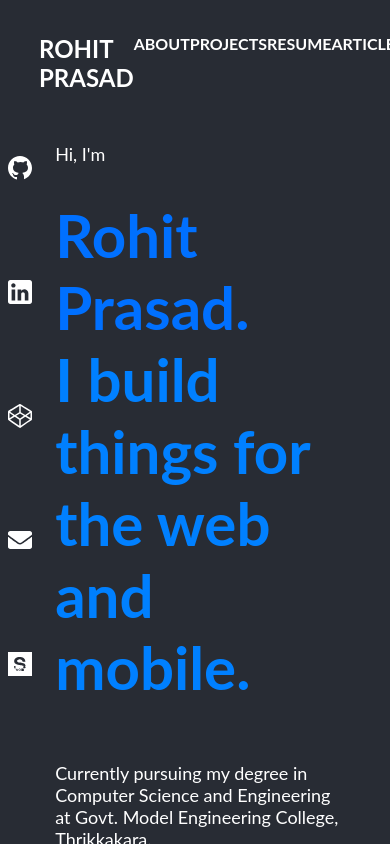
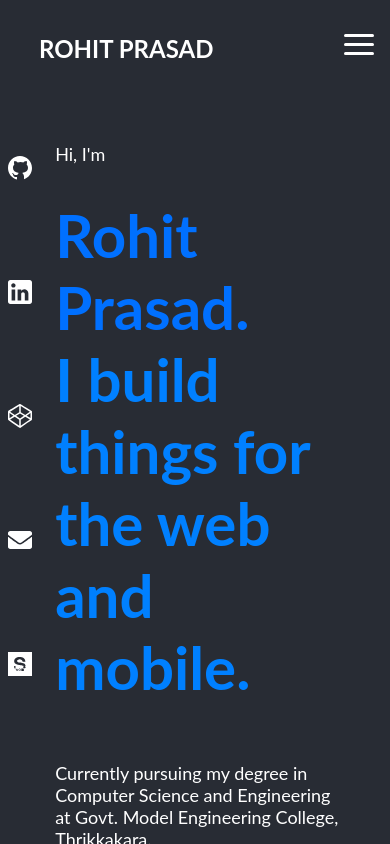
Before and after one commit to Maskedman99/mywebsite, a React (Create React App) app: page /resume in a window 390 px wide. Built offline with nearby package versions, Linux system fonts and the light colour scheme.

Commit message:
add toggle button

```diff
--- a/src/components/Navbar.js
+++ b/src/components/Navbar.js
@@ -1,29 +1,35 @@
-import React, {useContext} from 'react';
+import React, {useContext, useState} from 'react';
 import {NavLink} from 'react-router-dom';
 
 import {ThemeContext} from '../context/Themes';
 
 import ThemeToggle from './ThemeToggle';
 
-import '../css/Navbar.css'
+import useWindowDimensions from '../hooks/useWindowDimensions';
+import '../css/Navbar.css';
 
 const Navbar = () => {
+  const [isNavbarOpen, setIsNavbarOpen] = useState(false);
   const {theme} = useContext(ThemeContext);
-  const link = {
-    color: theme.foreground
-  };
+
+  const {width} = useWindowDimensions();
+  const link = {color: theme.foreground};
+
 
   return (
-    <div className="App-header-div">
+    <div className="Navbar-container">
       <NavLink to="/" exact className="Title" activeStyle={{pointerEvents: 'none'}} style={link}>
         ROHIT PRASAD
       </NavLink>
-      <div className="toggle-button">
-        <span class="bar"></span>
-        <span class="bar"></span>
-        <span class="bar"></span>
-      </div>
-      <div className="App-header-links">
+      {width < 800 && (
+        <div className="toggle-button" onClick={() => setIsNavbarOpen(!isNavbarOpen)}>
+          <span className="bar" style={{backgroundColor: theme.foreground}}></span>
+          <span className="bar" style={{backgroundColor: theme.foreground}}></span>
+          <span className="bar" style={{backgroundColor: theme.foreground}}></span>
+        </div>
+      )}
+      <div
+        className={width > 800 ? 'Navbar-linksHorizontal' : isNavbarOpen ? 'Navbar-linksVertical' : 'None'}>
         <NavLink to="/about" className="Links" activeClassName="activeLink" style={link}>
           ABOUT
         </NavLink>
--- a/src/components/Skills.js
+++ b/src/components/Skills.js
@@ -6,7 +6,7 @@ const Skills = ({skills}) => {
   return (
     <div className="Skills-Container">
       {skills.map(item => (
-        <div className="Skills-Skill">{item}</div>
+        <div key={item} className="Skills-Skill">{item}</div>
       ))}
     </div>
   );
--- a/src/css/Navbar.css
+++ b/src/css/Navbar.css
@@ -1,4 +1,4 @@
-.App-header-div {
+.Navbar-container {
   display: flex;
   text-align: center;
   flex-direction: row;
@@ -14,12 +14,22 @@
   margin-left: 10vw;
   cursor: pointer;
 }
-.App-header-links {
+.Navbar-linksHorizontal {
   display: flex;
   flex-direction: row;
   justify-content: space-evenly;
   flex-grow: 1;
   font-size: medium;
+}
+.Navbar-linksVertical {
+  display: flex;
+  flex-direction: column;
+  justify-content: space-evenly;
+  font-size: medium;
+  height: 100vh;
+}
+.None {
+  display: none;
 }
 .Links {
   font-weight: bold;
@@ -41,18 +51,17 @@ a:focus {
 }
 .toggle-button {
   position: absolute;
-  top: 0.75rem;
+  top: 4vh;
   right: 1rem;
-  display: none;
+  display: flex;
   flex-direction: column;
   justify-content: space-between;
   width: 30px;
   height: 21px;
+  cursor: pointer;
 }
-
 .toggle-button .bar {
   height: 3px;
   width: 100%;
-  background-color: white;
   border-radius: 10px;
 }
--- /dev/null
+++ b/src/hooks/useWindowDimensions.js
@@ -0,0 +1,20 @@
+import {useState, useEffect} from 'react';
+
+const getWindowDimensions = () => {
+  const {innerWidth: width, innerHeight: height} = window;
+  return {width, height};
+};
+
+export default function useWindowDimensions() {
+  const [windowDimensions, setWindowDimensions] = useState(getWindowDimensions());
+
+  useEffect(() => {
+    function handleResize() {
+      setWindowDimensions(getWindowDimensions());
+    }
+    window.addEventListener('resize', handleResize);
+    return () => window.removeEventListener('resize', handleResize);
+  }, []);
+
+  return windowDimensions;
+}
```
